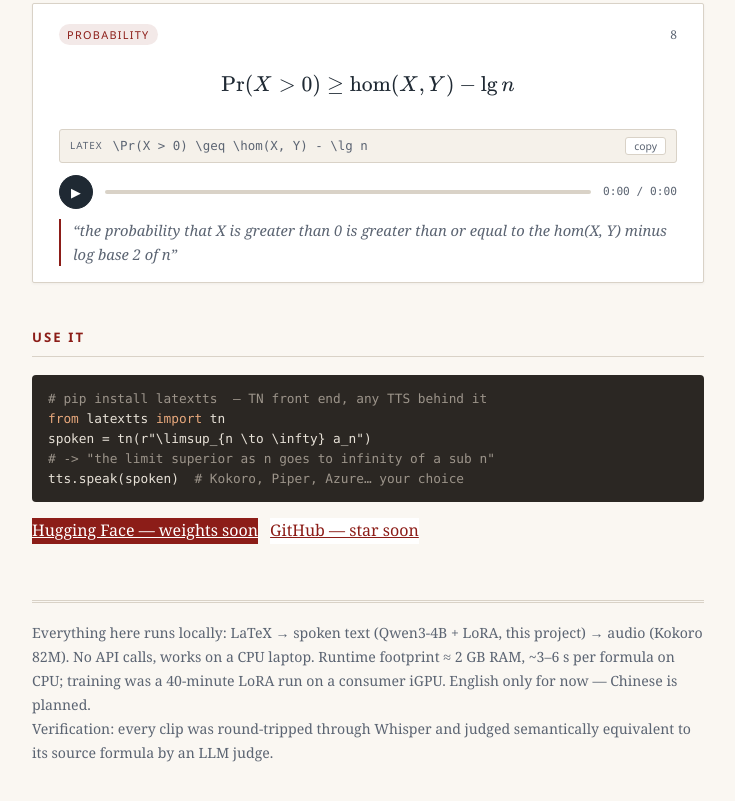
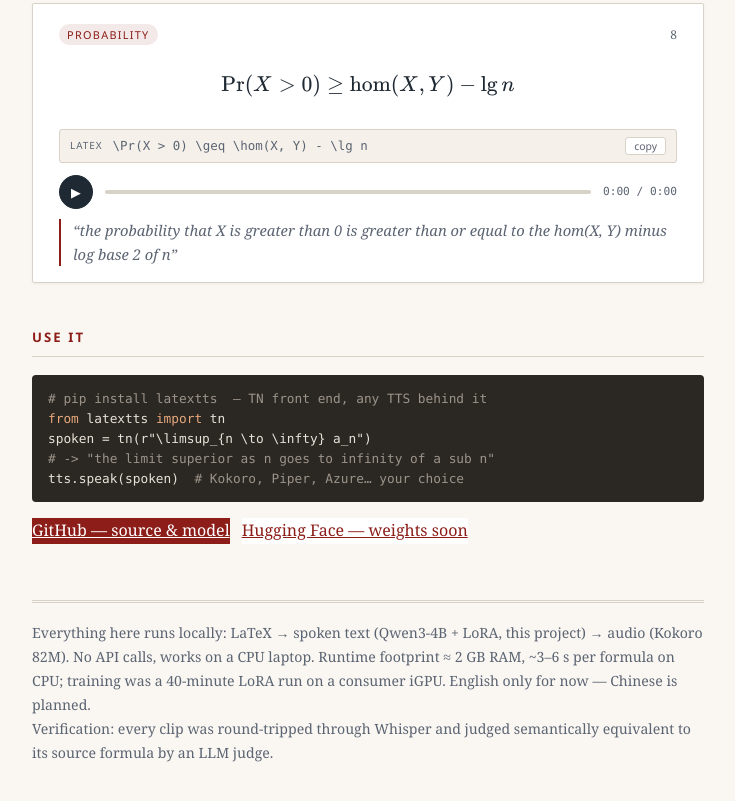
Before and after one commit to pphu0803/latex2voice, a plain HTML site: page demo/index.html in a window 1280 px wide. Shown: the part 3631-4432 px from the top of the page, without its empty margins (272-1007 px from the left). Drawn offline with nearby package versions, Linux system fonts and the light colour scheme.

Commit message:
demo: point CTA at real GitHub repo

```diff
--- a/demo/index.html
+++ b/demo/index.html
@@ -383,8 +383,8 @@ spoken = tn(<span class="string">r"\limsup_{n \to \infty} a_n"</span>)
 tts.speak(spoken)  <span class="c"># Kokoro, Piper, Azure… your choice</span></pre>
 
   <div class="cta">
-    <a class="primary" href="https://huggingface.co/" title="Weights coming soon">Hugging Face — weights soon</a>
-    <a class="secondary" href="https://github.com/" title="Repo coming soon">GitHub — star soon</a>
+    <a class="primary" href="https://github.com/pphu0803/latex2voice">GitHub — source &amp; model</a>
+    <a class="secondary" href="https://huggingface.co/" title="Weights coming soon">Hugging Face — weights soon</a>
   </div>
 
   <footer>
```
